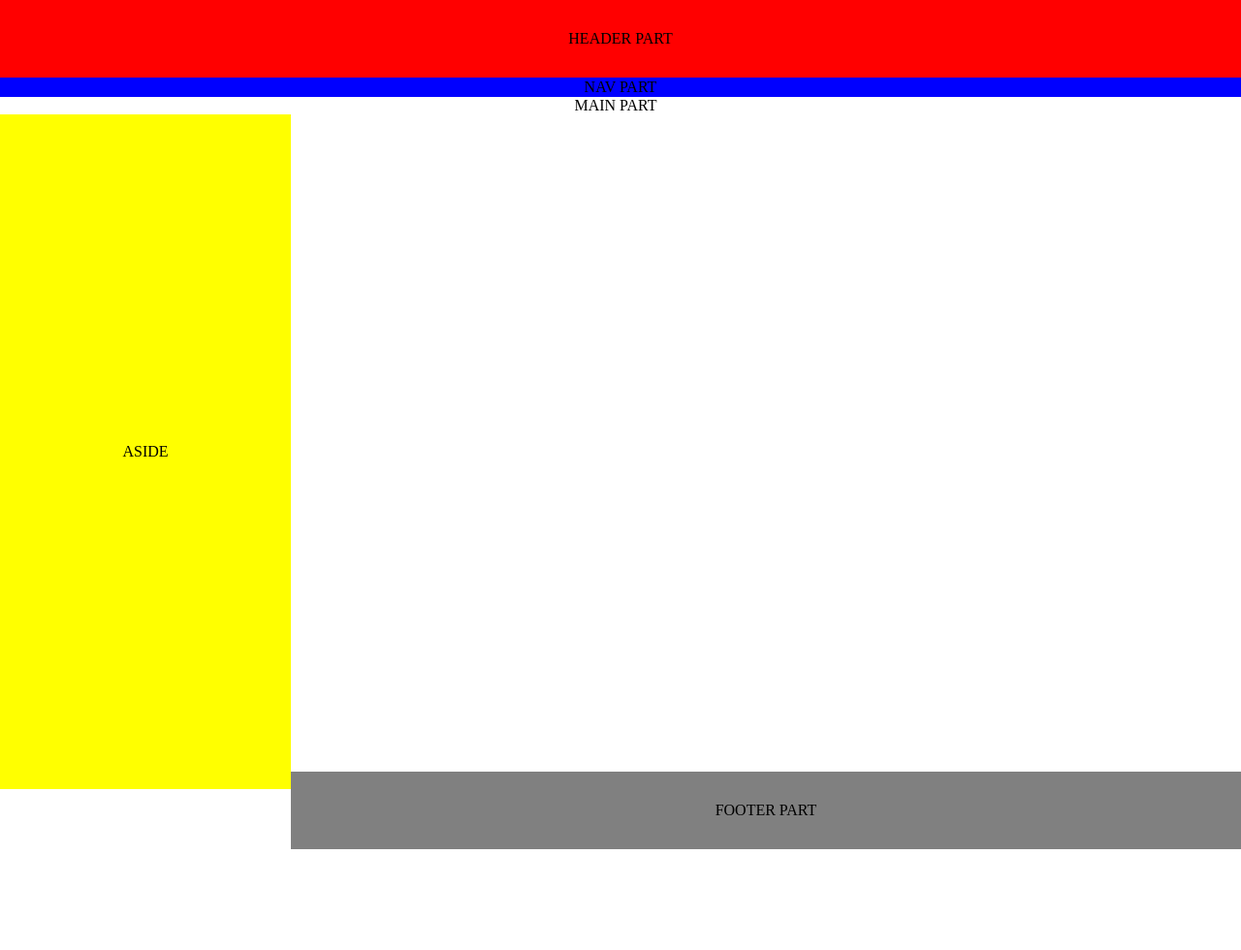
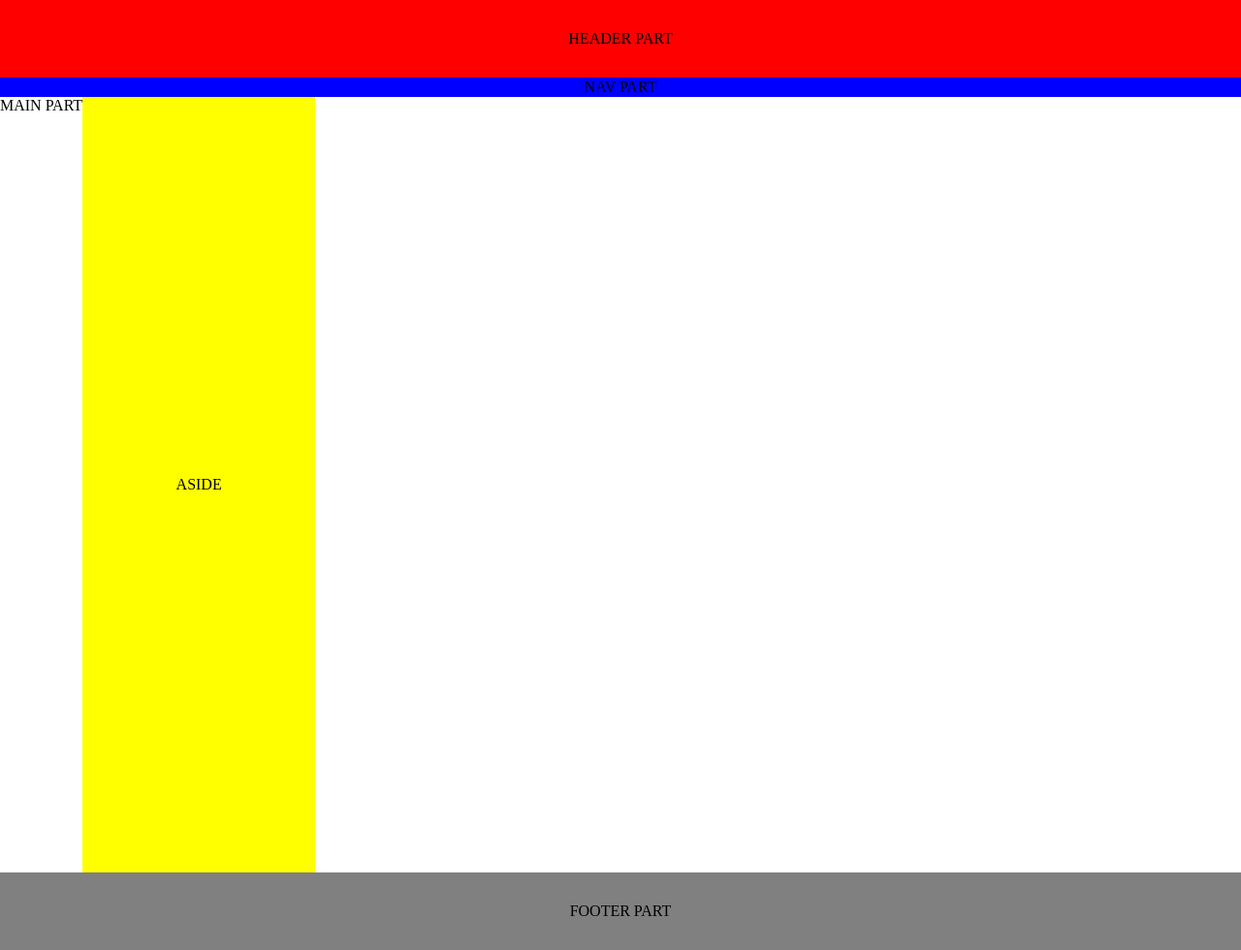
Before and after one commit to aleynakaralar/html-css-projects, a plain HTML site: page floatProject1/index.html in a window 1280 px wide. Shown: the whole page at 97% size. Before the commit the page ends 876 px from the top, so only its background shows below. Drawn offline with Linux system fonts and the light colour scheme.

Commit message:
update css

```diff
--- a/floatProject1/style.css
+++ b/floatProject1/style.css
@@ -29,28 +29,25 @@ div{
 }
 
 main{
-   float: right;
-   width:1290px;
-
-
-
-
+    display: inline;
+    float:inline-start
 }
 aside{
     float: left;
-    width: 300px;
     background-color: yellow;
-    height: 696px;
+    height: 100vh;
+    width: 30vh;
     display: flex;
+    align-items: center;
     justify-content: center;
-    align-items: center;
 
 }
 footer{
-    height: 80px;
-    background-color: gray;
-    display: flex;
-    justify-content: center;
-    align-items: center;
+    width: 100%;
+    height: 10vh;
+     background-color: gray;
+     display: flex;
+     justify-content: center;
+     align-items: center;
 
-}
+ }
```
